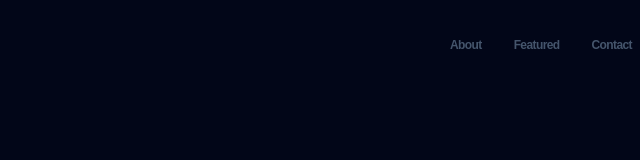
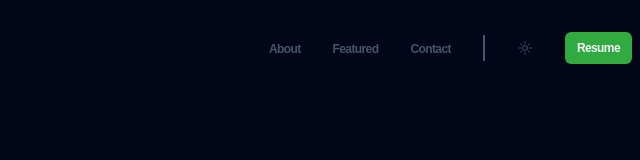
Before and after one commit to JohnReyGimenez/Portfolio, a website built with Vite: page index.html in a window 1280 px wide. Shown: the whole page, without its empty margins (640-1280 px from the left). Built offline with nearby package versions, Linux system fonts and the light colour scheme; a web font is replaced by a local one.

Commit message:
added header link and header sun

```diff
--- a/index.html
+++ b/index.html
@@ -20,6 +20,17 @@
           <li>
             <a class= "header__link" href="#contact">Contact</a>
           </li>
+          <li class="header__line"></li>
+          <li>
+            <button class="header__sun">
+              <svg xmlns="http://www.w3.org/2000/svg" fill="none" viewBox="0 0 24 24" stroke-width="1.5" stroke="currentColor">
+                <path stroke-linecap="round" stroke-linejoin="round" d="M12 3v2.25m6.364.386-1.591 1.591M21 12h-2.25m-.386 6.364-1.591-1.591M12 18.75V21m-4.773-4.227-1.591 1.591M5.25 12H3m4.227-4.773L5.636 5.636M15.75 12a3.75 3.75 0 1 1-7.5 0 3.75 3.75 0 0 1 7.5 0Z" />
+              </svg>
+            </button>
+          </li>
+          <li>
+            <a class="header__resume btn" href="#">Resume</a>
+          </li>
         </ul>
       </nav>
     </header>
--- a/styles/components/header.css
+++ b/styles/components/header.css
@@ -44,3 +44,20 @@
 .header__link:hover {
     color: var(--clr-accent);
 }
+
+.header__line {
+    border: 1px solid var(--clr-slate600);
+    padding-top: 1.5em;
+}
+
+.header__sun {
+    display: block;
+    background-color: var(--clr-dark);
+    color: var(--clr-slate600);
+    width: var(--size-base);
+    height: var(--size-base);
+}
+
+.header__resume {
+    font-size: var(--size-xs);
+}
```
